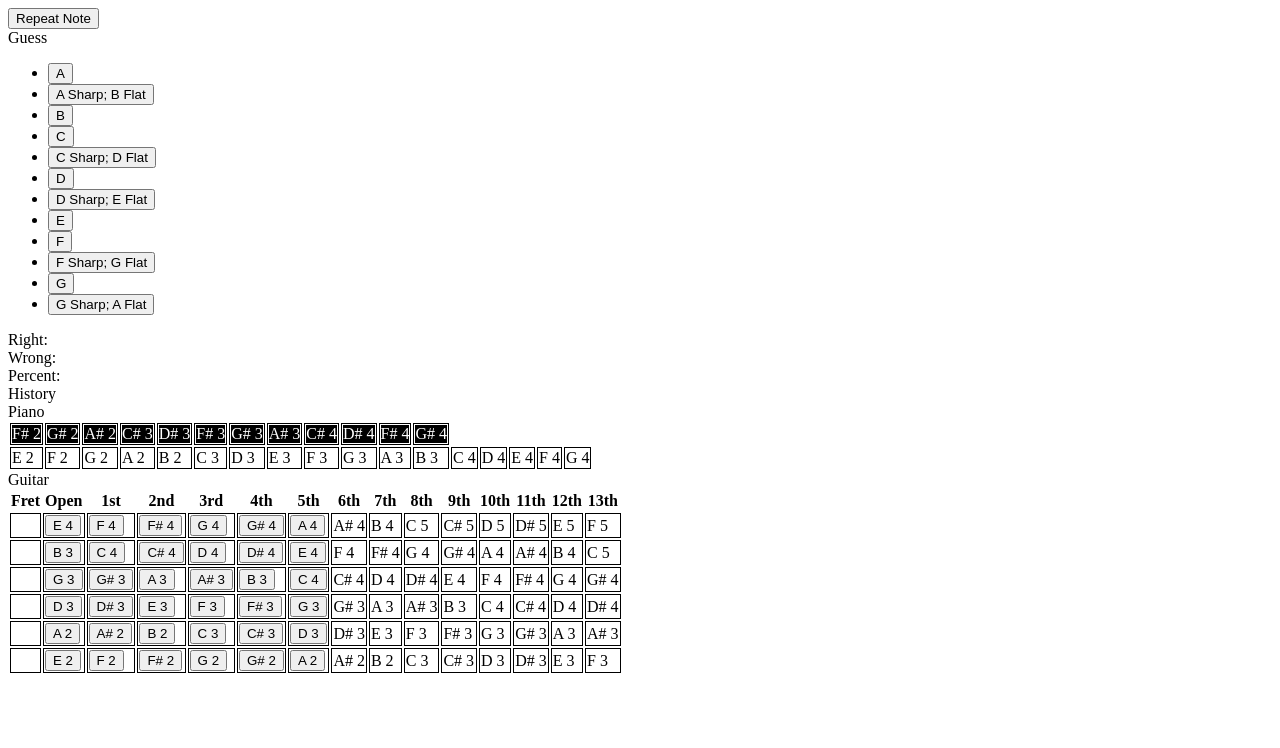
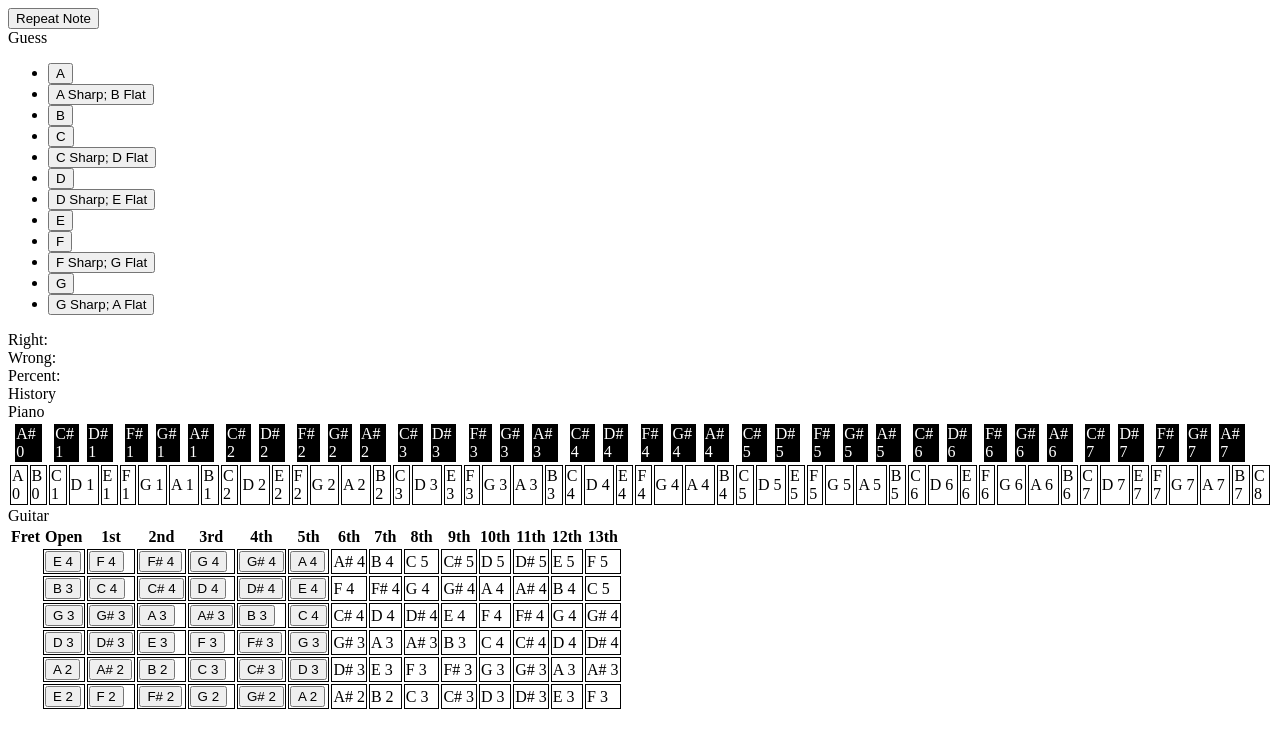
Before and after one commit to josephmate/PerfectPitchTrainer, a plain HTML site: page index.html in a window 1280 px wide. Drawn offline with Linux system fonts and the light colour scheme.

Commit message:
keys resemble a piano enough for now

```diff
--- a/dist/guitar.js
+++ b/dist/guitar.js
@@ -38,6 +38,7 @@ var _loop_1 = function (guitarString) {
     guitarStringRow.appendChild(document.createElement("td"));
     var _loop_2 = function (guitarNote) {
         var noteCell = document.createElement("td");
+        noteCell.setAttribute("style", "border: 1px solid black;");
         var notePlayButton = void 0;
         if (guitarNote.fretNumber <= 5) {
             notePlayButton = document.createElement("button");
--- a/dist/piano.js
+++ b/dist/piano.js
@@ -1,31 +1,79 @@
 function generatePianoNotes(startNote, endNote) {
     var result = [];
     var currentNote = startNote;
-    while (!currentNote.equals(endNote)) {
+    while (true) {
         result.push(currentNote);
+        if (currentNote.equals(endNote)) {
+            break;
+        }
         currentNote = increasePitch(currentNote);
     }
     return result;
 }
-var pianoNotes = generatePianoNotes(new AbsoluteNote(NOTES.E, 2), new AbsoluteNote(NOTES.A, 4));
+var pianoNotes = generatePianoNotes(new AbsoluteNote(NOTES.A, 0), new AbsoluteNote(NOTES.C, 8));
 function isNextNoteSharp(notes, index) {
     return false;
 }
 var piano = document.getElementById("piano");
+// Assume we always start from a white key.
+if (pianoNotes[0].note.isSharp) {
+    throw "Cannot start from a sharp note";
+}
 // Example starting from middle C4
 // Cell Splits | | | | | | | | | | | | |  |
 // Row 1:      |   | C#| |D# |       | F#|
 // Row 2:      | C   |  D  | E   | F   |
+// Example starting from E2
+// Cell Splits | | | | | | | | | | | | | | | | | | | | | | | | | | | |
+// Row 1:      |     |   | F#| | G#| | A#|   |   | C#| | D#|   |
+// Row 2:      | E   | F   |  G  |  A  |  B  |  C  |  D  |  E  | F
 var blackKeys = document.createElement("tr");
+var colspan = 1;
 pianoNotes
-    .filter(function (pianoNote) { return pianoNote.note.isSharp; })
     .forEach(function (pianoNote, index) {
-    var noteCell = document.createElement("td");
-    var notePlayButton = document.createElement("div");
-    notePlayButton.setAttribute("style", "color:white; background-color:black");
-    notePlayButton.innerHTML = displayName(pianoNote);
-    noteCell.appendChild(notePlayButton);
-    blackKeys.appendChild(noteCell);
+    var cell = document.createElement("td");
+    if (!pianoNote.note.isSharp) {
+        var colspan_1;
+        if (index == pianoNotes.length - 1) {
+            if (pianoNotes[index - 1].note.isSharp) {
+                colspan_1 = "2";
+            }
+            else {
+                colspan_1 = "3";
+            }
+        }
+        else if (pianoNotes[index + 1].note.isSharp) {
+            if (index == 0) {
+                colspan_1 = "2";
+            }
+            else {
+                if (pianoNotes[index - 1].note.isSharp) {
+                    colspan_1 = "1";
+                }
+                else {
+                    colspan_1 = "2";
+                }
+            }
+        }
+        else {
+            if (index == 0) {
+                colspan_1 = "3";
+            }
+            else {
+                colspan_1 = "2";
+            }
+        }
+        cell.setAttribute("colspan", colspan_1);
+        cell.appendChild(document.createElement("div"));
+    }
+    else {
+        var notePlayButton = document.createElement("div");
+        cell.setAttribute("colspan", "2");
+        notePlayButton.setAttribute("style", "border: 1px solid black; color:white; background-color:black");
+        notePlayButton.innerHTML = displayName(pianoNote);
+        cell.appendChild(notePlayButton);
+    }
+    blackKeys.append(cell);
 });
 piano.appendChild(blackKeys);
 var whiteKeys = document.createElement("tr");
@@ -36,6 +84,8 @@ pianoNotes
     var notePlayButton = document.createElement("div");
     notePlayButton.innerHTML = displayName(pianoNote);
     noteCell.appendChild(notePlayButton);
+    noteCell.setAttribute("colspan", "3");
+    noteCell.setAttribute("style", "border: 1px solid black;");
     whiteKeys.appendChild(noteCell);
 });
 piano.appendChild(whiteKeys);
--- a/guitar.ts
+++ b/guitar.ts
@@ -42,6 +42,7 @@ for (let guitarString of ['E1', 'B', 'G', 'D', 'A', "E2"]) {
     guitarStringRow.appendChild(document.createElement("td"));
     for(let guitarNote of guitarNotes.filter(guitarNote => guitarNote.guitarString == guitarString)) {
         let noteCell = document.createElement("td");
+        noteCell.setAttribute("style", "border: 1px solid black;");
         let notePlayButton;
         if (guitarNote.fretNumber <= 5) {
             notePlayButton = document.createElement("button");
--- a/index.html
+++ b/index.html
@@ -1,10 +1,5 @@
 <html>
     <head>
-        <style>
-            td {
-                border: 1px solid black;
-            }
-        </style>
     </head>
     <body>
 
@@ -36,7 +31,7 @@
         </div>
 
         <div> Piano
-            <table id="piano">
+            <table id="piano" style="table-layout: fixed">
             </table>
         </div>
 
```
Also changed, not shown: piano.ts (+55 -10 lines).
